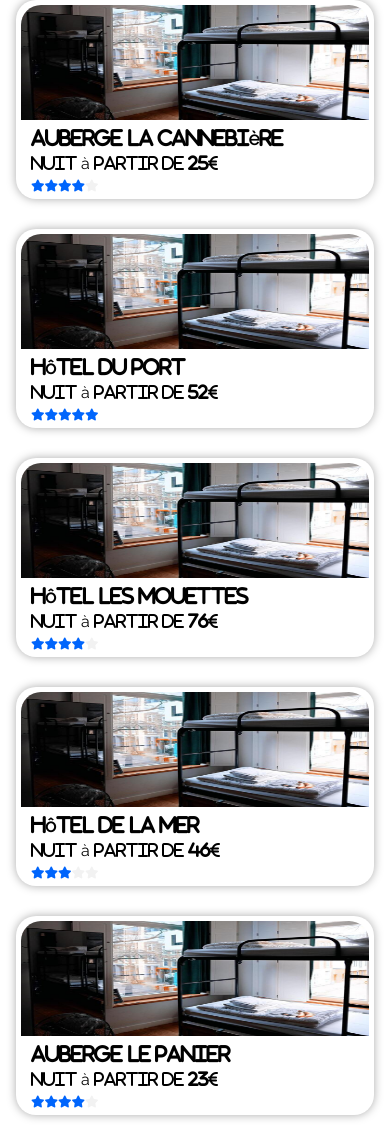
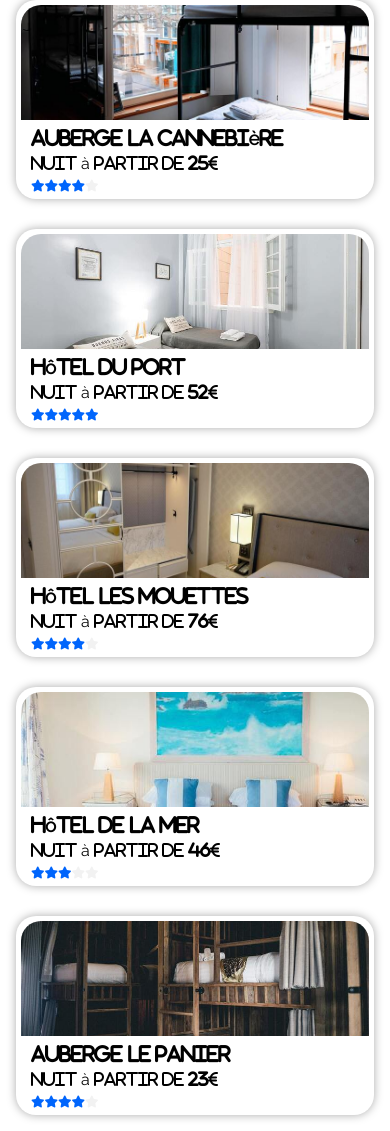
Before and after one commit to DavidGranier/DavidGranier.github.io, a plain HTML site: page index.html in a window 390 px wide. Shown: the part 866-1997 px from the top of the page. Drawn offline with Linux system fonts and the light colour scheme.

Commit message:
Section Hébergements terminée Responsive

```diff
--- a/index.html
+++ b/index.html
@@ -86,31 +86,31 @@
                         <span><i class="fas fa-star fa-xs"></i><i class="fas fa-star fa-xs"></i><i class="fas fa-star fa-xs"></i><i class="fas fa-star fa-xs"></i></span><span id="etoilegrise"><i class="fas fa-star fa-xs"></i></span>
                     </div></a>
                     <a href=""><div>
-                        <img src="images/hebergements/marcus-loke-WQJvWU_HZFo-unsplash.jpg">
+                        <img src="images/hebergements/fred-kleber-gTbaxaVLvsg-unsplash.jpg">
                         <h3>Hôtel du port</h3>
                         <p>Nuit à partir de <strong>52€</strong></p>
                         <span><i class="fas fa-star fa-xs"></i><i class="fas fa-star fa-xs"></i><i class="fas fa-star fa-xs"></i><i class="fas fa-star fa-xs"></i><i class="fas fa-star fa-xs"></i></span>
                     </div></a>
                     <a href=""><div>
-                        <img src="images/hebergements/marcus-loke-WQJvWU_HZFo-unsplash.jpg">
+                        <img src="images/hebergements/reisetopia-B8WIgxA_PFU-unsplash.jpg">
                         <h3>Hôtel Les mouettes</h3>
                         <p>Nuit à partir de <strong>76€</strong></p>
                         <span><i class="fas fa-star fa-xs"></i><i class="fas fa-star fa-xs"></i><i class="fas fa-star fa-xs"></i><i class="fas fa-star fa-xs"></i></span><span id="etoilegrise"><i class="fas fa-star fa-xs"></i></span>
                     </div></a>
                     <a href=""><div>
-                        <img src="images/hebergements/marcus-loke-WQJvWU_HZFo-unsplash.jpg">
+                        <img src="images/hebergements/annie-spratt-Eg1qcIitAuA-unsplash.jpg">
                         <h3>Hôtel de la mer</h3>
                         <p>Nuit à partir de <strong>46€</strong></p>
                         <span><i class="fas fa-star fa-xs"></i><i class="fas fa-star fa-xs"></i><i class="fas fa-star fa-xs"></i></span><span id="etoilegrise"><i class="fas fa-star fa-xs"></i><i class="fas fa-star fa-xs"></i></span>
                     </div></a>
                     <a href=""><div>
-                        <img src="images/hebergements/marcus-loke-WQJvWU_HZFo-unsplash.jpg">
+                        <img src="images/hebergements/nicate-lee-kT-ZyaiwBe0-unsplash.jpg">
                         <h3>Auberge Le Panier</h3>
                         <p>Nuit à partir de <strong>23€</strong></p>
                         <span><i class="fas fa-star fa-xs"></i><i class="fas fa-star fa-xs"></i><i class="fas fa-star fa-xs"></i><i class="fas fa-star fa-xs"></i></span><span id="etoilegrise"><i class="fas fa-star fa-xs"></i></span>
                     </div></a>
                     <a href=""><div>
-                        <img src="images/hebergements/marcus-loke-WQJvWU_HZFo-unsplash.jpg">
+                        <img src="images/hebergements/febrian-zakaria-M6S1WvfW68A-unsplash.jpg">
                         <h3>Hôtel chez Anima</h3>
                         <p>Nuit à partir de <strong>96€</strong></p>
                         <span><i class="fas fa-star fa-xs"></i><i class="fas fa-star fa-xs"></i><i class="fas fa-star fa-xs"></i><i class="fas fa-star fa-xs"></i><i class="fas fa-star fa-xs"></i></span>
--- a/style.css
+++ b/style.css
@@ -141,6 +141,7 @@
         width: 100%;
         height: 115px;
         border-radius: 20px  20px 0 0;
+        object-fit: cover;
     }
 
     #hebergements > a > div > h3
@@ -405,6 +406,10 @@
         width: 100%;
     }
 
+    #hebergements > h2
+    {
+        margin-left: 0;
+    }
 }
 
 @media screen and (max-width: 450px) /*Mobile*/
```
Also changed, not shown: images/hebergements/annie-spratt-Eg1qcIitAuA-unsplash.jpg (added), images/hebergements/febrian-zakaria-M6S1WvfW68A-unsplash.jpg (added), images/hebergements/fred-kleber-gTbaxaVLvsg-unsplash.jpg (added), images/hebergements/nicate-lee-kT-ZyaiwBe0-unsplash.jpg (added), images/hebergements/reisetopia-B8WIgxA_PFU-unsplash.jpg (added).
